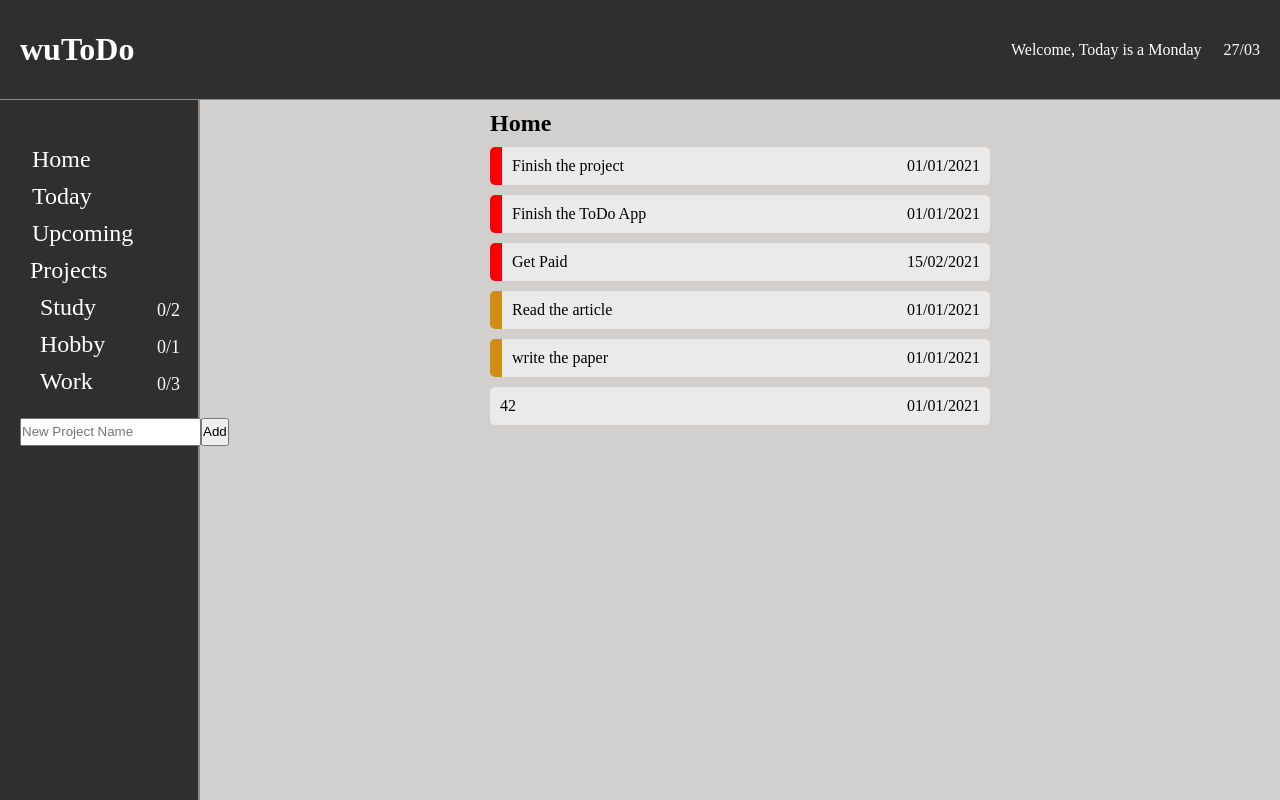
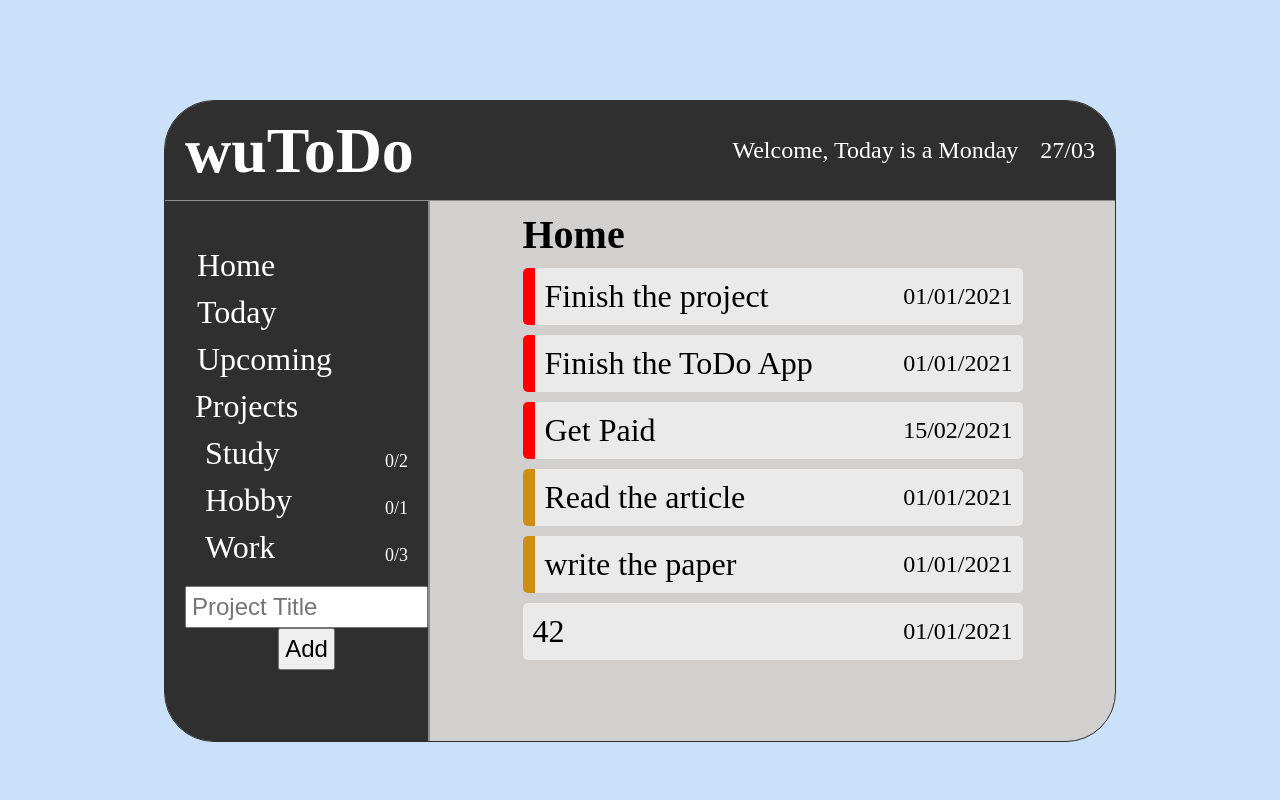
Before and after one commit to phscloq/todo, a website built with webpack: page dist/index.html in a window 1280 px wide. Built offline with Linux system fonts and the light colour scheme.

Commit message:
CSS and input place holder updated

```diff
--- a/src/pageload.js
+++ b/src/pageload.js
@@ -76,7 +76,7 @@ const projectName = document.createElement('input');
 const projectFrmBtns = document.createElement('div');
 const projectSubmit = document.createElement('button');
 projectSubmit.textContent = 'Add';
-projectName.setAttribute('placeholder', 'New Project Name');
+projectName.setAttribute('placeholder', 'Project Title');
 projectSubmit.setAttribute('id', 'projectSubmit');
 newProjectFormDiv.classList.add('newProjectFormDiv');
 newProjectFormDiv.classList.add('center');
--- a/src/style.css
+++ b/src/style.css
@@ -3,6 +3,11 @@
     padding: 0;
 }
 /*********GLOBAL CSS*********/
+body{
+    /* background-color: #ACC8E5;
+    background-color: #E5F1FF; */
+    background-color: #CBE1FA;
+}
 .content{
     overflow: hidden;
     height: 100vh;
@@ -69,6 +74,7 @@
     .mAddPrjBtn{
         display: none;
     }
+
 /*********PROJECT EDIT FORM - PROJECT SETTINGS CSS*********/
         .projectEditDiv input{
             font-size: 21px;
@@ -91,11 +97,10 @@
             }
 
             .newProjectForm input{
-            height: 24px;
+                font-size: 1.5rem;
+                padding: 5px;
             }
-            .projectFrmBtns button{
-            height: 28px;
-            }
+
 
             .projectSettings{
                 display: grid;
@@ -322,21 +327,33 @@
 /*********MEDIA QUERIES*********/
     @media  (min-width: 711px) {
             .content{
-                grid-template-columns: 200px 2fr;
+                height: 80vh;
+                grid-template-columns: 265px 2fr;
                 grid-template-rows: 100px 1fr;
+                max-width: 950px;
+                margin-left: auto;
+                margin-right: auto;
+                margin-top: 100px;
+                border: 1px solid rgb(47,47,47);
+                border-radius: 50px;
             }
-
+            h1{
+                font-size: 4rem;
+            }
+            h2{
+                font-size: 2.5rem;
+            }
             /*********SIDEPANEL CSS*********/
                 nav{
                 border-right: 2px solid rgb(141, 141, 141);
                 grid-row: 2/3;
+                font-size: 2rem;
                 }
                 #sidebar-container{
                     display: flex;
                     flex-direction: column;
                     justify-content: space-between;
                     margin: 36px auto;
-                    width: 180px;
                     padding-left: 20px;
 
                 }
@@ -348,12 +365,21 @@
                     max-height: 238px;
                     overflow-y: auto;
                 }
+                .prjName{
+                    font-size: 2rem;
+                }
                 .projectEditDiv{
                     margin: 10px 10px 10px;
                 }
                 .newProjectForm{
                     display: flex;
-                    align-items: flex-end;
+                    flex-direction: column;
+                }
+                .projectFrmBtns{
+                    align-self: center;
+                }.projectFrmBtns button{
+                    font-size: 1.5rem;
+                    padding: 5px;
                 }
                 .projectSettings{
 
@@ -367,6 +393,10 @@
             header{
                 grid-column: 1/3;
                 border-bottom: 1px solid rgb(141, 141, 141);
+                font-size: 3rem;
+            }
+            .topbar-user{
+                font-size: 1.5rem;
             }/*********END OF TOPBAR CSS*********/
 
 
@@ -379,6 +409,12 @@
 
             #content-container{
                 width: 500px;
+            }
+            #task-container{
+                font-size: 2rem;
+            }
+            .taskR{
+                font-size: 1.5rem;
             }
             /*********END OF MAIN SECTION CSS*********/
     }
```
Also changed, not shown: dist/main.js.
